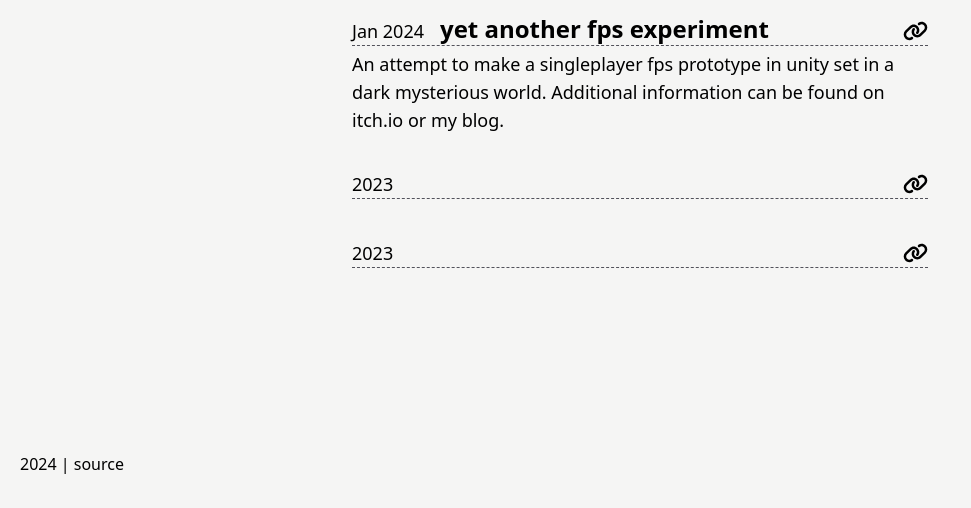
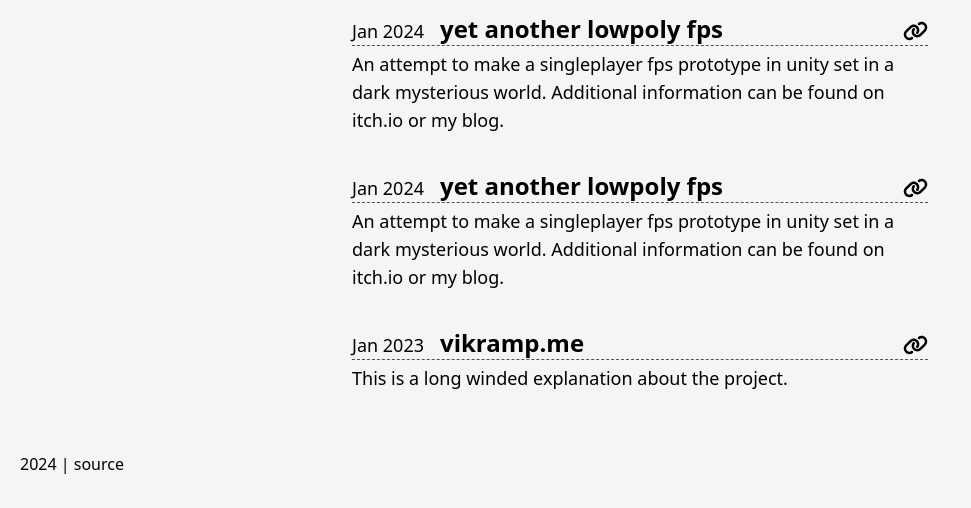
Before and after one commit to DarkFlamex1/DarkFlameX1.github.io, a Gatsby site: page /experiments in a window 1280 px wide. Shown: the part 284-792 px from the top of the page, without its empty margins (0-971 px from the left). Built offline with nearby package versions, Linux system fonts and the light colour scheme; Gatsby itself is replaced by a stand-in of ours.

Commit message:
Added support for data driven experiments
- Stored in experimentsData.json
- Using map function to map the projects in the column under experiments

```diff
--- a/gatsby-config.js
+++ b/gatsby-config.js
@@ -7,5 +7,12 @@ module.exports = {
   },
   plugins: [
     'gatsby-plugin-postcss',
+    {
+      resolve: `gatsby-source-filesystem`,
+      options: {
+        name: `data`,
+        path: `${__dirname}/src/data/`,
+      },
+    },
   ],
 }
--- a/package.json
+++ b/package.json
@@ -20,6 +20,7 @@
     "@fortawesome/free-solid-svg-icons": "^6.5.1",
     "@fortawesome/react-fontawesome": "^0.2.0",
     "gatsby": "^5.13.1",
+    "gatsby-source-filesystem": "^5.13.0",
     "react": "^18.2.0",
     "react-dom": "^18.2.0"
   },
--- a/src/components/navbar.js
+++ b/src/components/navbar.js
@@ -3,7 +3,6 @@
  */
 
 import * as React from 'react';
-import SLink from './SLink';
 import { Link } from 'gatsby';
 
 // Inspired by https://github.com/64bitpandas/bencuan.me/blob/main/src/components/header.js
--- /dev/null
+++ b/src/data/experimentsData.json
@@ -0,0 +1,28 @@
+{
+    "array": [
+      {
+        "projectDate": "Jan 2024",
+        "title": "vikramp.me",
+        "description": "First iteration of this current website made with gatsbyjs & tailwindcss.",
+        "projectWebsite": "https://darkflamex1.github.me"
+      },
+      {
+        "projectDate": "Jan 2024",
+        "title": "yet another lowpoly fps",
+        "description": "An attempt to make a singleplayer fps prototype in unity set in a dark mysterious world. Additional information can be found on itch.io or my blog.",
+        "projectWebsite": ""
+      },
+      {
+        "projectDate": "Jan 2024",
+        "title": "yet another lowpoly fps",
+        "description": "An attempt to make a singleplayer fps prototype in unity set in a dark mysterious world. Additional information can be found on itch.io or my blog.",
+        "projectWebsite": ""
+      },
+      {
+        "projectDate": "Jan 2023",
+        "title": "vikramp.me",
+        "description": "This is a long winded explanation about the project.",
+        "projectWebsite": "https://vikramp.me"
+      }
+    ]
+  }
--- a/src/pages/experiments.js
+++ b/src/pages/experiments.js
@@ -2,6 +2,7 @@ import * as React from 'react';
 import { FontAwesomeIcon } from "@fortawesome/react-fontawesome";
 import Layout from '../components/layout';
 import { faLink} from '@fortawesome/free-solid-svg-icons';
+import JSONData from "../data/experimentsData.json";
 
 // attempted to create the design of the projects page here: https://www.shiyunlu.com/projects/
 
@@ -40,15 +41,12 @@ const ExperimentsPage = () => {
         {/*
         Create a grid(column stacking) that contains every project from the DB?
         Date, Title, Tech tags, line/information, image
-
         */}
         <div className='columns-1'>
-            <Experiment projectDate={'Jan 2024'} projectWebsite={'https://darkflamex1.github.io'} title={'vikramp.me'} description={'First iteration of this current website made with gatsbyjs & tailwindcss.'}></Experiment>
-            <Experiment projectDate={'Jan 2024'} title={'yet another fps experiment'} description={'An attempt to make a singleplayer fps prototype in unity set in a dark mysterious world. Additional information can be found on itch.io or my blog.'}></Experiment>
-            <Experiment projectDate={'2023'}></Experiment>
-            <Experiment projectDate={'2023'}></Experiment>
+            {JSONData.array.map((data) => (
+              <Experiment projectDate={data.projectDate} projectWebsite={data.projectWebsite} title={data.title} description={data.description}></Experiment>
+            ))}
         </div>
-
       </div>
     </Layout>
   )
--- a/src/pages/index.js
+++ b/src/pages/index.js
@@ -1,5 +1,4 @@
 import * as React from 'react';
-import { useEffect } from 'react';
 import { useState } from 'react';
 import Layout from '../components/layout';
 
```
Also changed, not shown: 1 other file.
